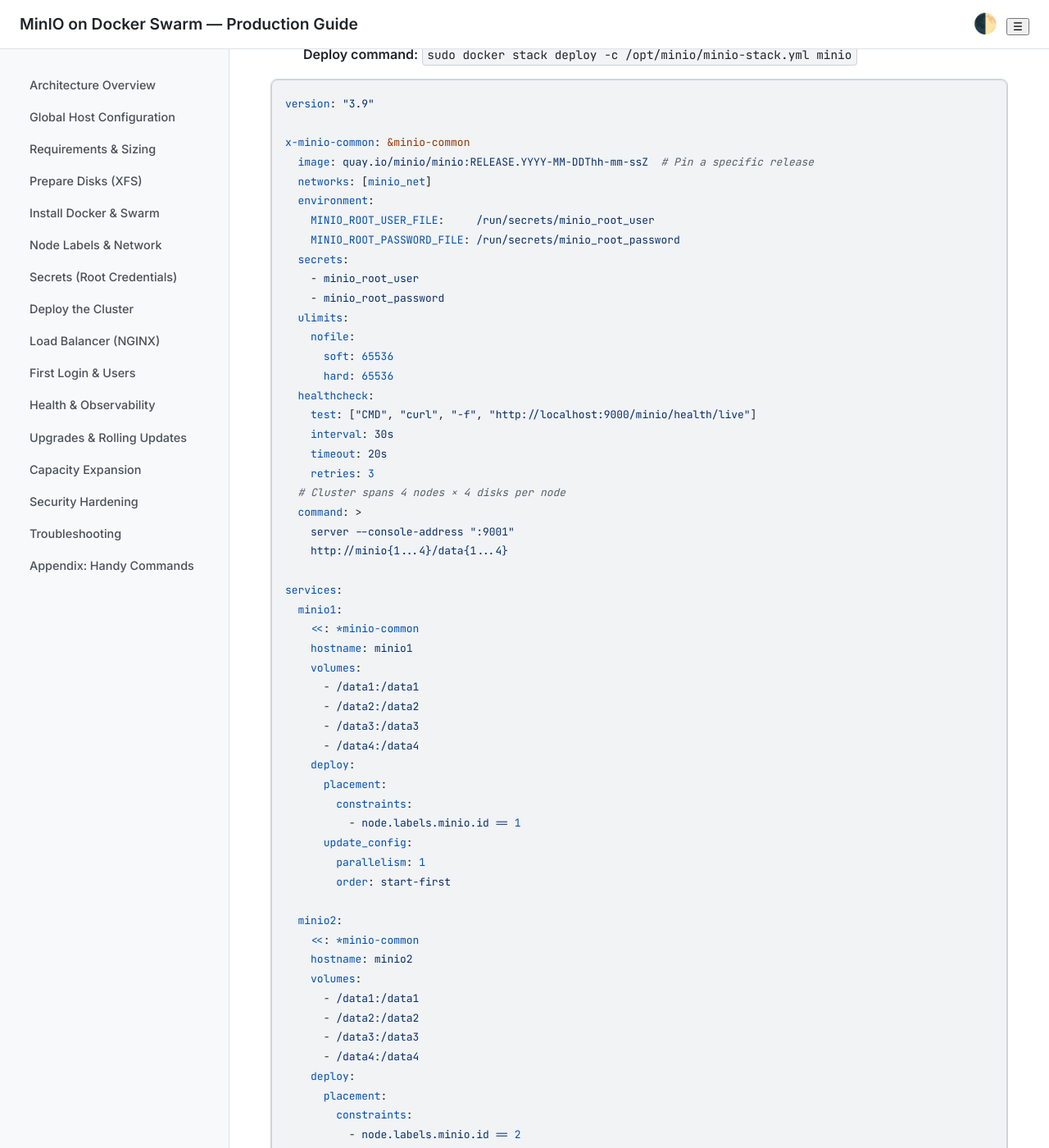
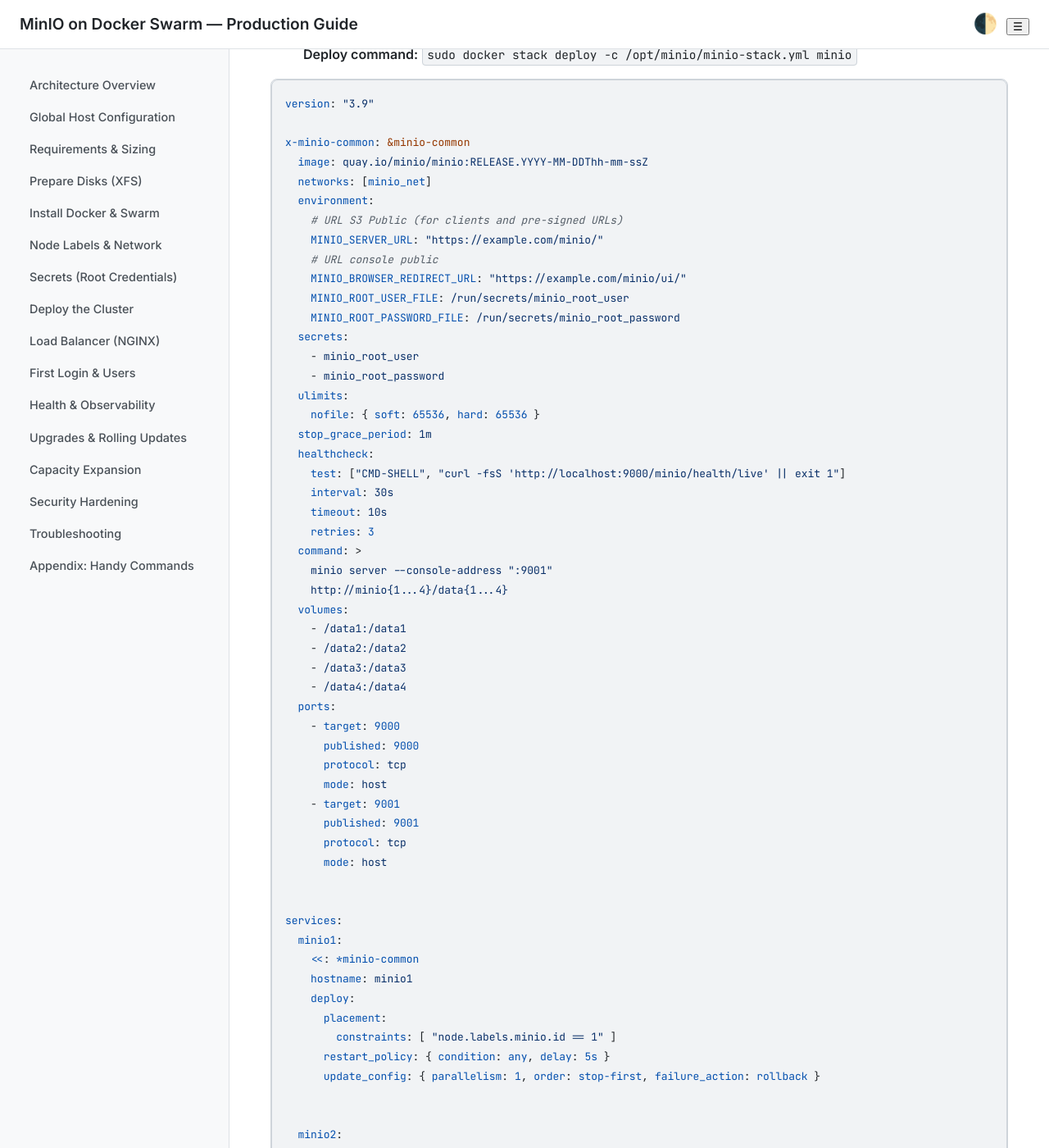
Before and after one commit to miguel-saca/minio-docker-swarm, a Jekyll site: the page built from docs/index.md, in a window 1280 px wide and 1400 px high, scrolled down 8019 px. Shown: the whole window at 82% size. Built offline with Jekyll 4.4.1, drawn with Linux system fonts in a browser that asks for light colours; some of the changed text lies outside the part shown.

Commit message:
refactor: optimize MinIO Docker stack with improved healthchecks, restart policies, and URL configurations

```diff
--- a/docs/index.md
+++ b/docs/index.md
@@ -293,96 +293,90 @@
 version: "3.9"
 
 x-minio-common: &minio-common
-  image: quay.io/minio/minio:RELEASE.YYYY-MM-DDThh-mm-ssZ  # Pin a specific release
+  image: quay.io/minio/minio:RELEASE.YYYY-MM-DDThh-mm-ssZ
   networks: [minio_net]
   environment:
-    MINIO_ROOT_USER_FILE:     /run/secrets/minio_root_user
+    # URL S3 Public (for clients and pre-signed URLs)
+    MINIO_SERVER_URL: "https://example.com/minio/"
+    # URL console public
+    MINIO_BROWSER_REDIRECT_URL: "https://example.com/minio/ui/"
+    MINIO_ROOT_USER_FILE: /run/secrets/minio_root_user
     MINIO_ROOT_PASSWORD_FILE: /run/secrets/minio_root_password
   secrets:
     - minio_root_user
     - minio_root_password
   ulimits:
-    nofile:
-      soft: 65536
-      hard: 65536
+    nofile: { soft: 65536, hard: 65536 }
+  stop_grace_period: 1m
   healthcheck:
-    test: ["CMD", "curl", "-f", "http://localhost:9000/minio/health/live"]
+    test: ["CMD-SHELL", "curl -fsS 'http://localhost:9000/minio/health/live' || exit 1"]
     interval: 30s
-    timeout: 20s
+    timeout: 10s
     retries: 3
-  # Cluster spans 4 nodes × 4 disks per node
   command: >
-    server --console-address ":9001"
+    minio server --console-address ":9001"
     http://minio{1...4}/data{1...4}
+  volumes:
+    - /data1:/data1
+    - /data2:/data2
+    - /data3:/data3
+    - /data4:/data4
+  ports:
+    - target: 9000
+      published: 9000
+      protocol: tcp
+      mode: host
+    - target: 9001
+      published: 9001
+      protocol: tcp
+      mode: host
+
 
 services:
   minio1:
     <<: *minio-common
     hostname: minio1
-    volumes:
-      - /data1:/data1
-      - /data2:/data2
-      - /data3:/data3
-      - /data4:/data4
     deploy:
       placement:
-        constraints:
-          - node.labels.minio.id == 1
-      update_config:
-        parallelism: 1
-        order: start-first
+        constraints: [ "node.labels.minio.id == 1" ]
+      restart_policy: { condition: any, delay: 5s }
+      update_config: { parallelism: 1, order: stop-first, failure_action: rollback }
+
 
   minio2:
     <<: *minio-common
     hostname: minio2
-    volumes:
-      - /data1:/data1
-      - /data2:/data2
-      - /data3:/data3
-      - /data4:/data4
     deploy:
       placement:
-        constraints:
-          - node.labels.minio.id == 2
-      update_config:
-        parallelism: 1
-        order: start-first
+        constraints: [ "node.labels.minio.id == 2" ]
+      restart_policy: { condition: any, delay: 5s }
+      update_config: { parallelism: 1, order: stop-first, failure_action: rollback }
+
 
   minio3:
     <<: *minio-common
     hostname: minio3
-    volumes:
-      - /data1:/data1
-      - /data2:/data2
-      - /data3:/data3
-      - /data4:/data4
     deploy:
       placement:
-        constraints:
-          - node.labels.minio.id == 3
-      update_config:
-        parallelism: 1
-        order: start-first
+        constraints: [ "node.labels.minio.id == 3" ]
+      restart_policy: { condition: any, delay: 5s }
+      update_config: { parallelism: 1, order: stop-first, failure_action: rollback }
+
 
   minio4:
     <<: *minio-common
     hostname: minio4
-    volumes:
-      - /data1:/data1
-      - /data2:/data2
-      - /data3:/data3
-      - /data4:/data4
     deploy:
       placement:
-        constraints:
-          - node.labels.minio.id == 4
-      update_config:
-        parallelism: 1
-        order: start-first
+        constraints: [ "node.labels.minio.id == 4" ]
+      restart_policy: { condition: any, delay: 5s }
+      update_config: { parallelism: 1, order: stop-first, failure_action: rollback }
+
 
 networks:
   minio_net:
     external: true
+
 
 secrets:
   minio_root_user:
```
Also changed, not shown: README.md.
